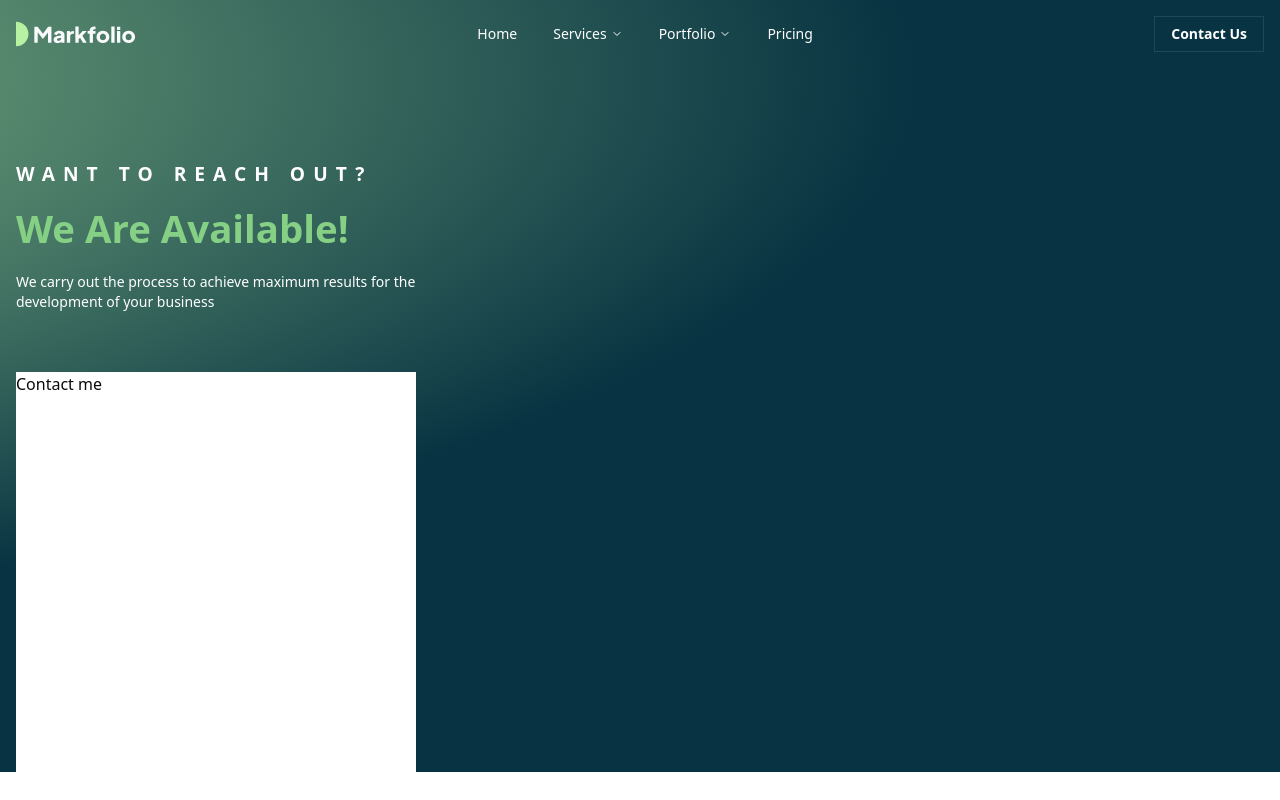
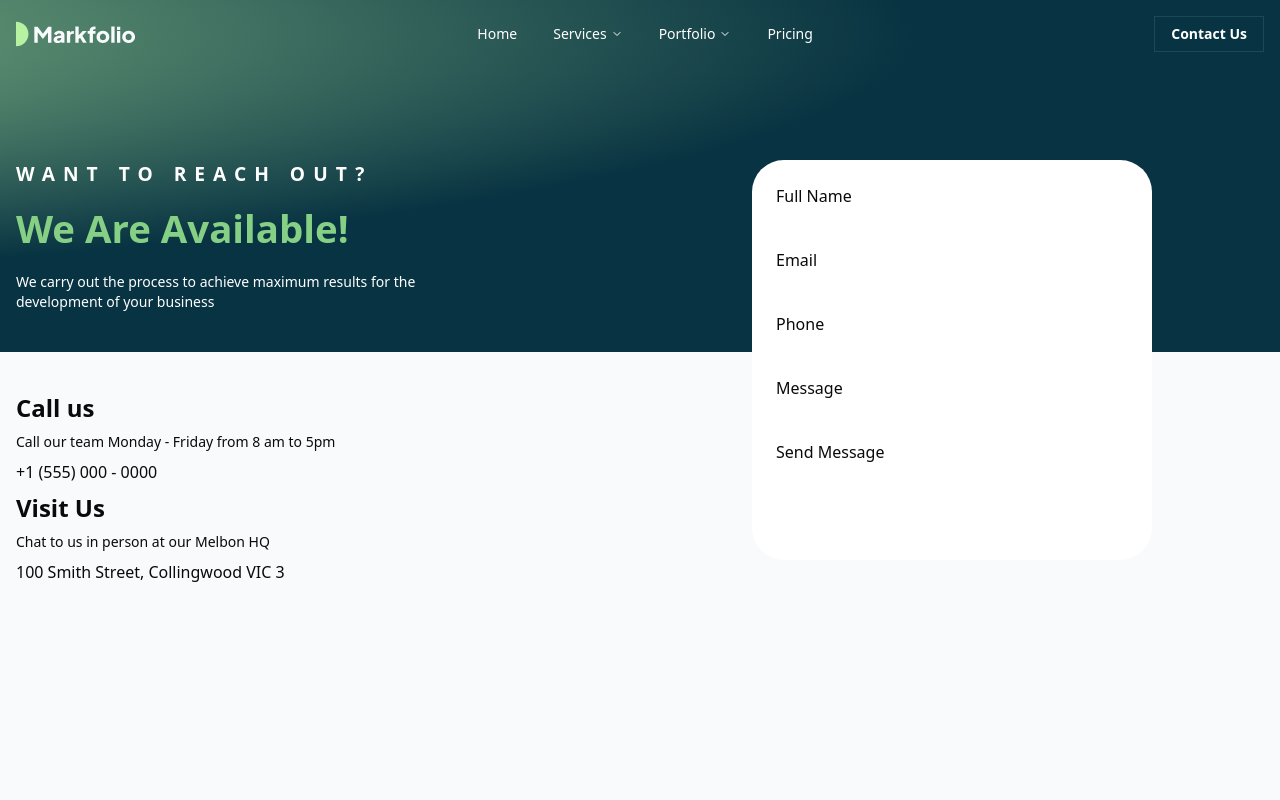
Before and after one commit to designkreativ/markfolio_website, a Next.js app: page /contactUs in a window 1280 px wide. Shown: the top 800 px of the page. Built offline with nearby package versions, Linux system fonts and the light colour scheme.

Commit message:
contact us

```diff
--- a/src/app/contactUs/page.tsx
+++ b/src/app/contactUs/page.tsx
@@ -4,18 +4,24 @@ import { mainSection } from "@/components/Action";
 function page() {
   const { contactUs } = mainSection;
   return (
-    <div className="">
+    <div className="bg-gray-50 min-h-screen">
 
       <div className="bg-teal-50 min-h-20  bg-gradient">
-      <div className="mx-auto max-w-[1440px] px-2 md:px-4 pt-20 flex flex-col gap-5">
+      <div className="mx-auto max-w-[1440px] px-2 md:px-4 pt-20 flex flex-row items-start gap-5 relative ">
 
-        <div className="pt-20 text-white pb-10">
+        <div className="mt-20 text-white mb-10 ">
           <h2 className="subheading">WANT TO REACH OUT?</h2>
           <h1 className="heading capitalize text-primary-light py-5">we are available!</h1>
           <p className="body-font max-w-100">We carry out the process to achieve maximum results for the development of your business</p>
         </div>
   {/* Contact form */}
-        <div className="bg-white w-100 h-100">Contact me</div>
+        <div className="mt-20 bg-white w-100 h-100 absolute right-[10%] p-6 rounded-4xl flex flex-col gap-10 ">
+           <p>Full Name</p>
+           <p>Email</p>
+           <p>Phone</p>
+           <p>Message</p>
+           <p>Send Message</p>
+          </div>
       </div>
 
 
@@ -23,9 +29,10 @@ function page() {
       </div>
       <div className="mx-auto max-w-[1440px] px-2 md:px-4 pt-10 flex flex-col gap-2">
         <h2 className="section-heading">Call us</h2>
-        <p>{contactUs.workingHours}</p>
+        <p className="body-font">{contactUs.workingHours}</p>
         <p>{contactUs.phone}</p>
         <h2 className="section-heading">Visit Us</h2>
+        <p className="body-font">{contactUs.addressDesc}</p>
         <p>{contactUs.address}</p>
       </div>
 
--- a/src/app/portfolio/page.tsx
+++ b/src/app/portfolio/page.tsx
@@ -12,7 +12,7 @@ function page() {
 
   return (
     <div>
-      <div className="bg-gradient min-h-60 w-screen flex flex-col gap-4  justify-end pb-4 items-center">
+      <div className="bg-gradient min-h-60 w-screen flex flex-col gap-4  justify-end pb-8 items-center">
         <h1 className="text-primary-light heading">Portfolio</h1>
         <Input
           type="email"
@@ -20,14 +20,17 @@ function page() {
           className="text-white w-fit border-b border-none  placeholder-white bg-white focus:ring-40 focus:border-none focus:outline-none rounded-full"
         />
       </div>
+
       <div className="mx-auto max-w-[1440px] px-2 md:px-4  ">
         {/* ------- CARD FILTERS . ----- */}
+
         <div className="flex justify-between py-6 pb-10">
           <div className="flex gap-2 justify-center items-center">
             <p className="bg-primary-light px-6 py-2 rounded-full">Sort By</p>
             <p className=" px-6 ">Sort By</p>
           </div>
         </div>
+
         {/* ------- CARDS . ----- */}
 
         <div className="grid grid-cols-1 md:grid-cols-2 lg:grid-cols-3 gap-10">
--- a/src/components/Action.tsx
+++ b/src/components/Action.tsx
@@ -189,6 +189,7 @@ export const mainSection = {
   contactUs: {
     workingHours: "Call our team Monday - Friday from 8 am to 5pm ",
     phone: "+1 (555) 000 - 0000",
+    addressDesc: "Chat to us in person at our Melbon HQ",
     address: "100 Smith Street, Collingwood VIC 3"
 
 
```
